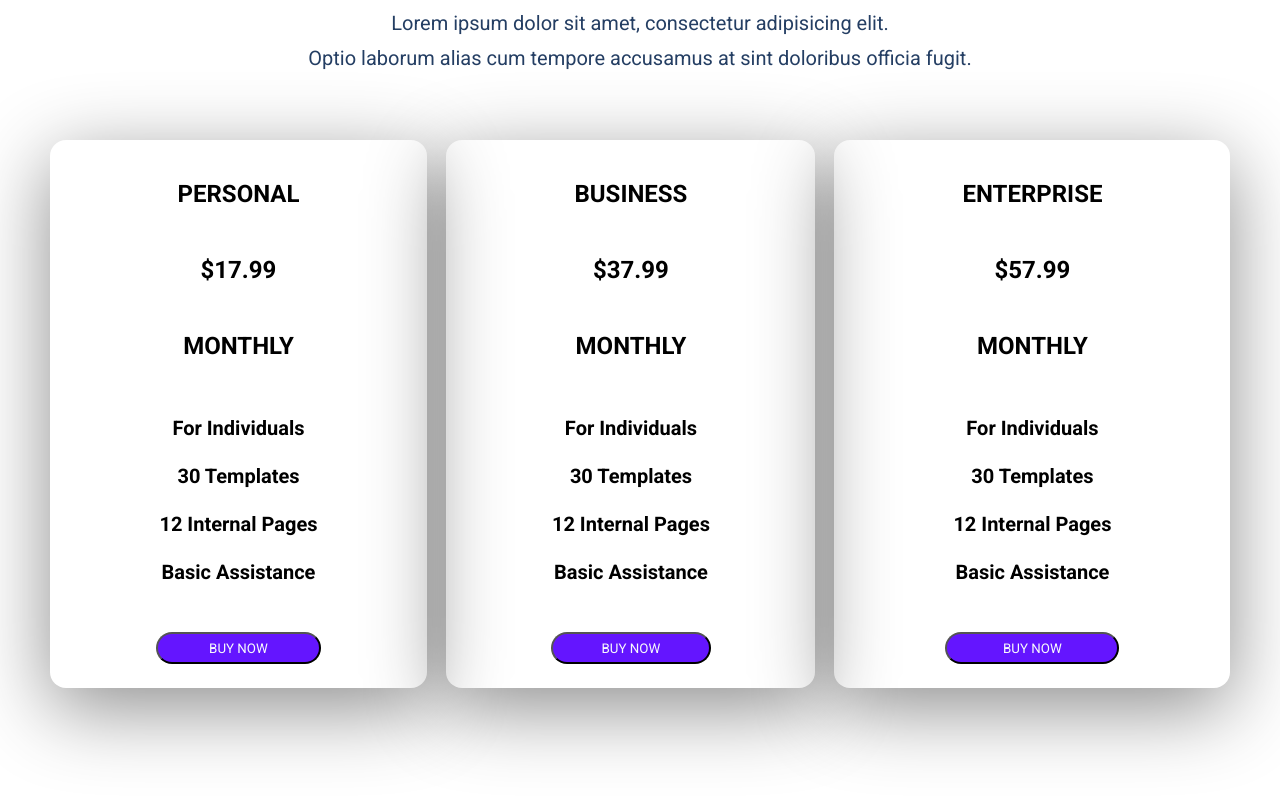
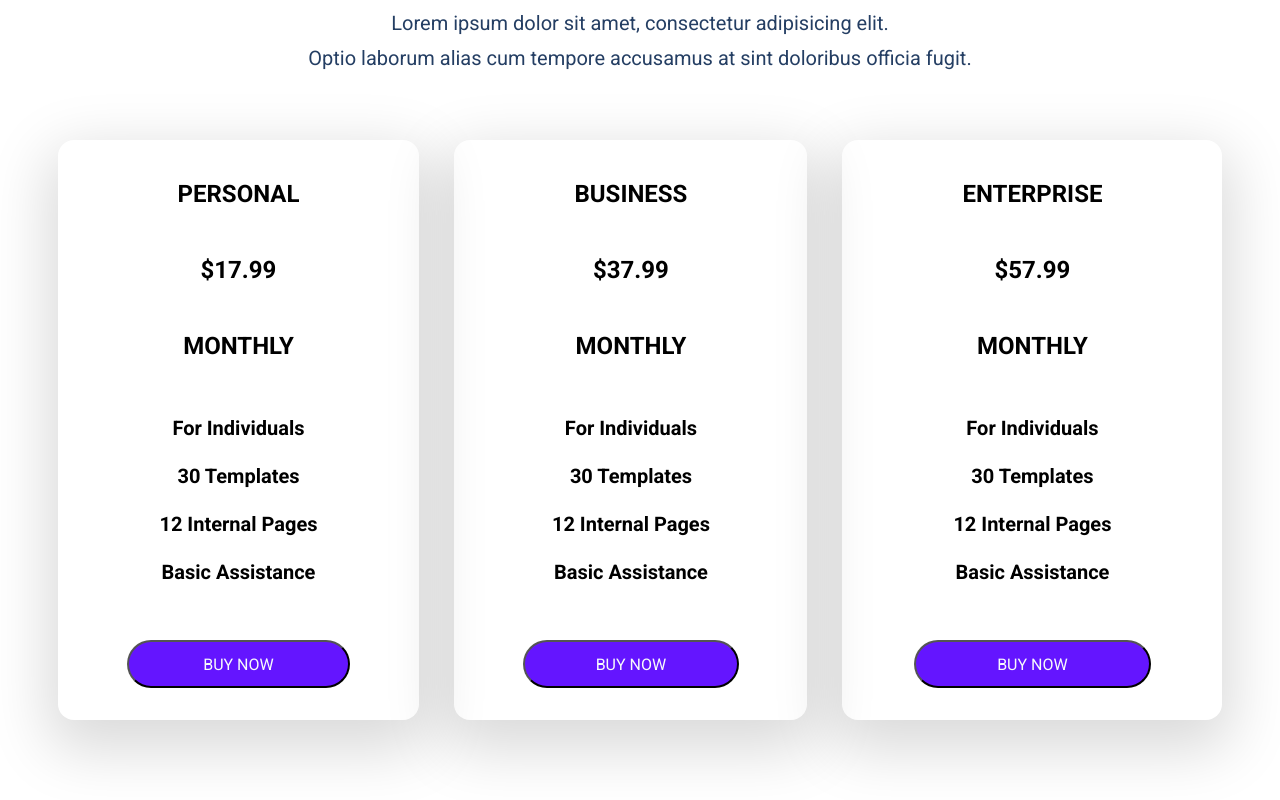
Before and after one commit to ArshFarwaha/HTML-And-CSS-Practice, a plain HTML site: page index.html in a window 1280 px wide. Shown: the part 2015-2815 px from the top of the page. Drawn offline with Linux system fonts and the light colour scheme.

Commit message:
Changes to Pricing

```diff
--- a/styles.css
+++ b/styles.css
@@ -168,7 +168,7 @@ p {
 .plan__wrapper {
   margin: 0 auto;
   border-radius: 16px;
-  box-shadow: 0 20px 80px rgba(0, 0, 0, 0.45);
+  box-shadow: 0 20px 60px 10px rgba(0, 0, 0, 0.15);
 }
 
 .plan {
@@ -178,7 +178,7 @@ p {
 
 .plan__info {
   font-size: 24px;
-  padding: 24px 128px;
+  padding: 24px 120px;
 }
 
 .plan__features {
@@ -192,14 +192,16 @@ p {
 }
 
 .plan__action {
+  width: 100%;
   display: flex;
   justify-content: center;
-  padding: 24px;
+  padding: 32px;
 }
 
 .btn__buynow {
-  width: 50%;
-  height: 32px;
+  width: 75%;
+  height: 6vh;
+  font-size: 16px;
   border-radius: 50px;
   color: #f7fafc;
   background-color: #6415ff;
```
